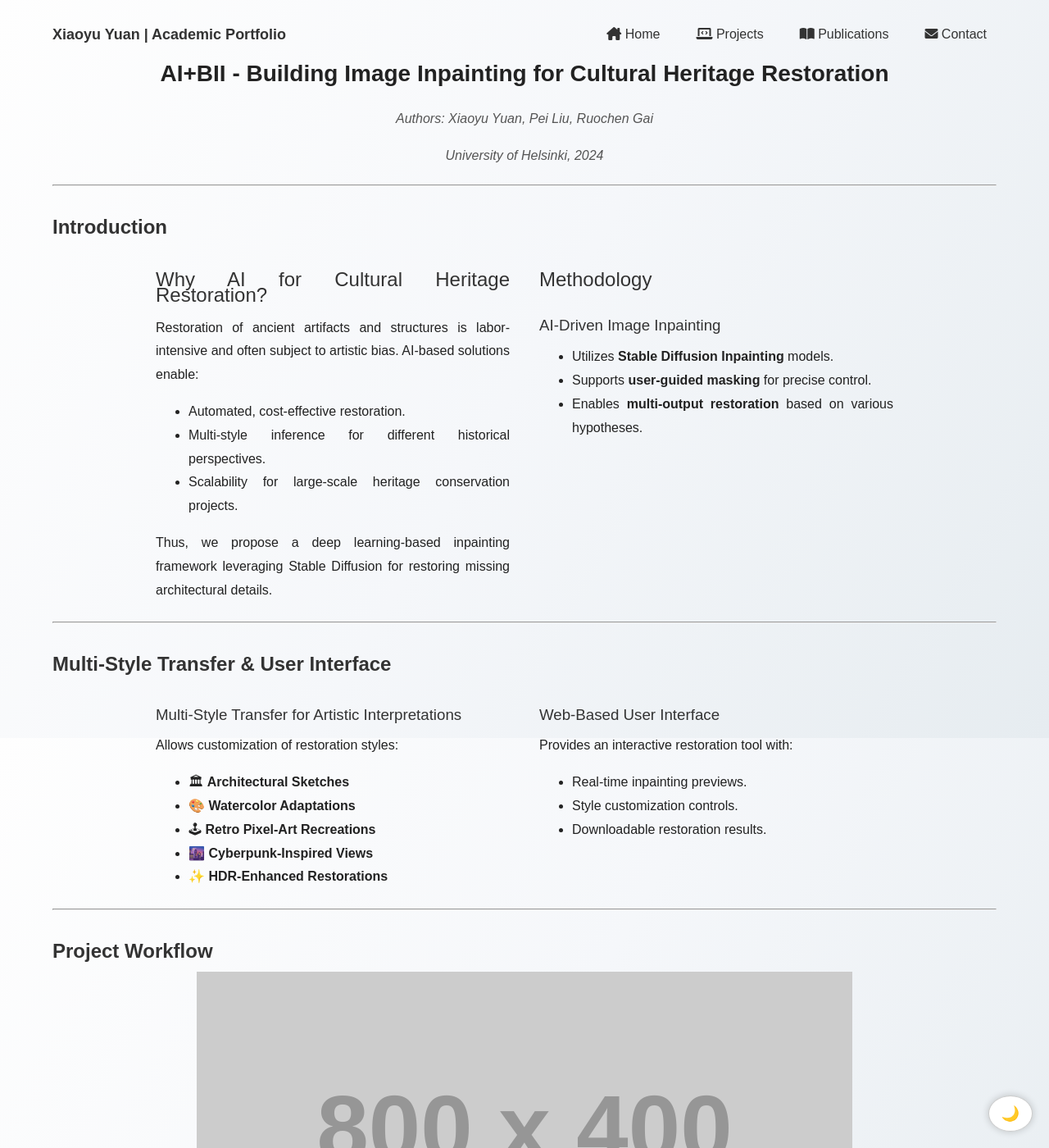
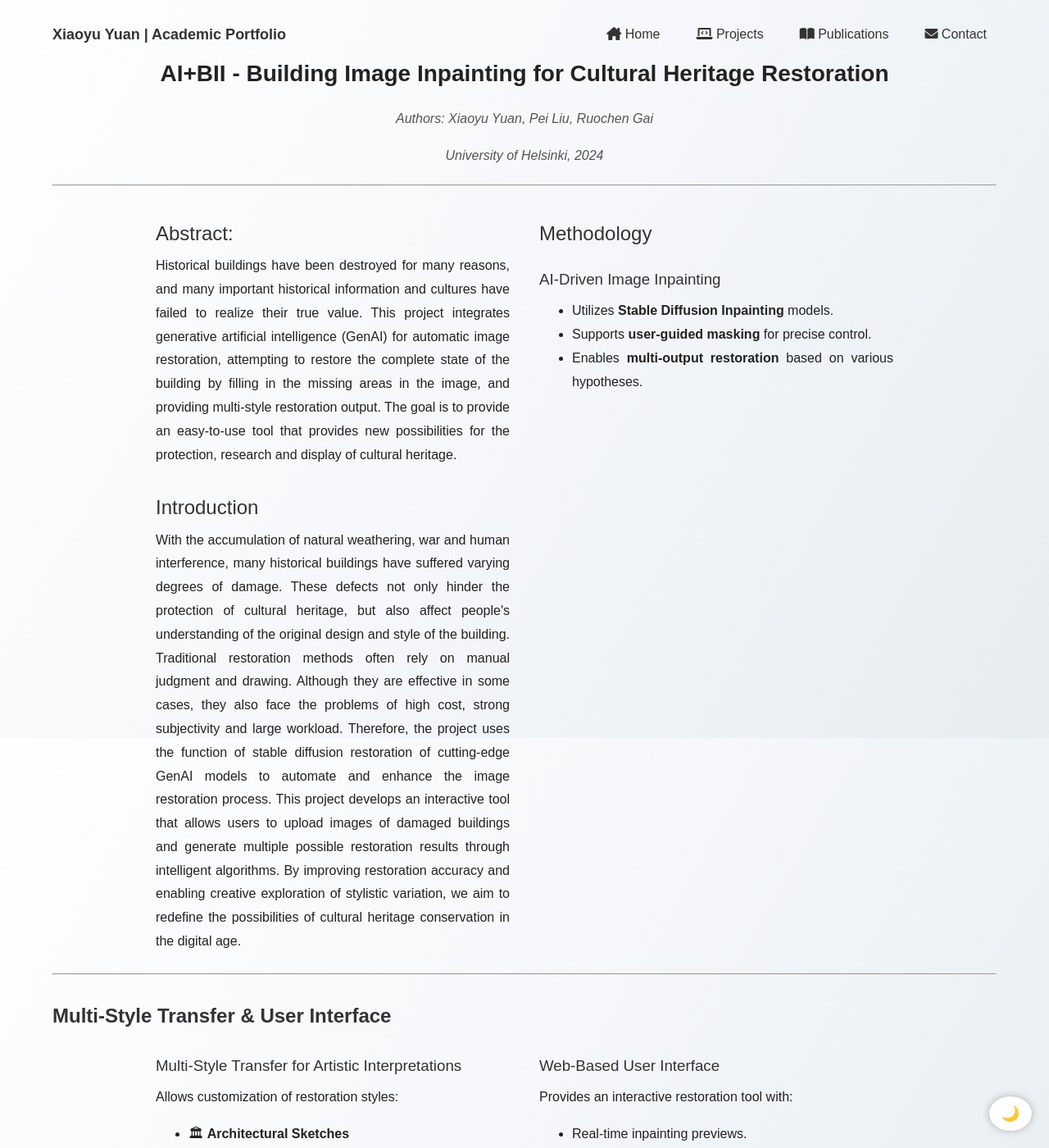
Before and after one commit to XiaoyuYuan19/portfolio, a Jekyll site: the page built from _projects/ai-bii.md, in a window 1280 px wide and 1400 px high. Shown: the whole window at 82% size. Built offline with Jekyll 4.4.1, drawn with Linux system fonts in a browser that asks for light colours.

Commit message:
Update ai-bii.md

```diff
--- a/_projects/ai-bii.md
+++ b/_projects/ai-bii.md
@@ -25,18 +25,15 @@ details: |
 
 ---
 
-## **Introduction**
 <div class="content">
   <div class="two-column">
     <div class="column">
-      <h2>Why AI for Cultural Heritage Restoration?</h2>
-      <p>Restoration of ancient artifacts and structures is labor-intensive and often subject to artistic bias. AI-based solutions enable:</p>
-      <ul>
-        <li>Automated, cost-effective restoration.</li>
-        <li>Multi-style inference for different historical perspectives.</li>
-        <li>Scalability for large-scale heritage conservation projects.</li>
-      </ul>
-      <p>Thus, we propose a deep learning-based inpainting framework leveraging Stable Diffusion for restoring missing architectural details.</p>
+      <h2>Abstract:</h2>
+      <p>Historical buildings have been destroyed for many reasons, and many important historical information and cultures have failed to realize their true value. This project integrates generative artificial intelligence (GenAI) for automatic image restoration, attempting to restore the complete state of the building by filling in the missing areas in the image, and providing multi-style restoration output. The goal is to provide an easy-to-use tool that provides new possibilities for the protection, research and display of cultural heritage.</p>
+      <h2>Introduction</h2>
+      <p>With the accumulation of natural weathering, war and human interference, many historical buildings have suffered varying degrees of damage. These defects not only hinder the protection of cultural heritage, but also affect people's understanding of the original design and style of the building. Traditional restoration methods often rely on manual judgment and drawing. Although they are effective in some cases, they also face the problems of high cost, strong subjectivity and large workload.
+Therefore, the project uses the function of stable diffusion restoration of cutting-edge GenAI models to automate and enhance the image restoration process. This project develops an interactive tool that allows users to upload images of damaged buildings and generate multiple possible restoration results through intelligent algorithms. By improving restoration accuracy and enabling creative exploration of stylistic variation, we aim to redefine the possibilities of cultural heritage conservation in the digital age. </p>
+
     </div>
 
     <div class="column">
```
